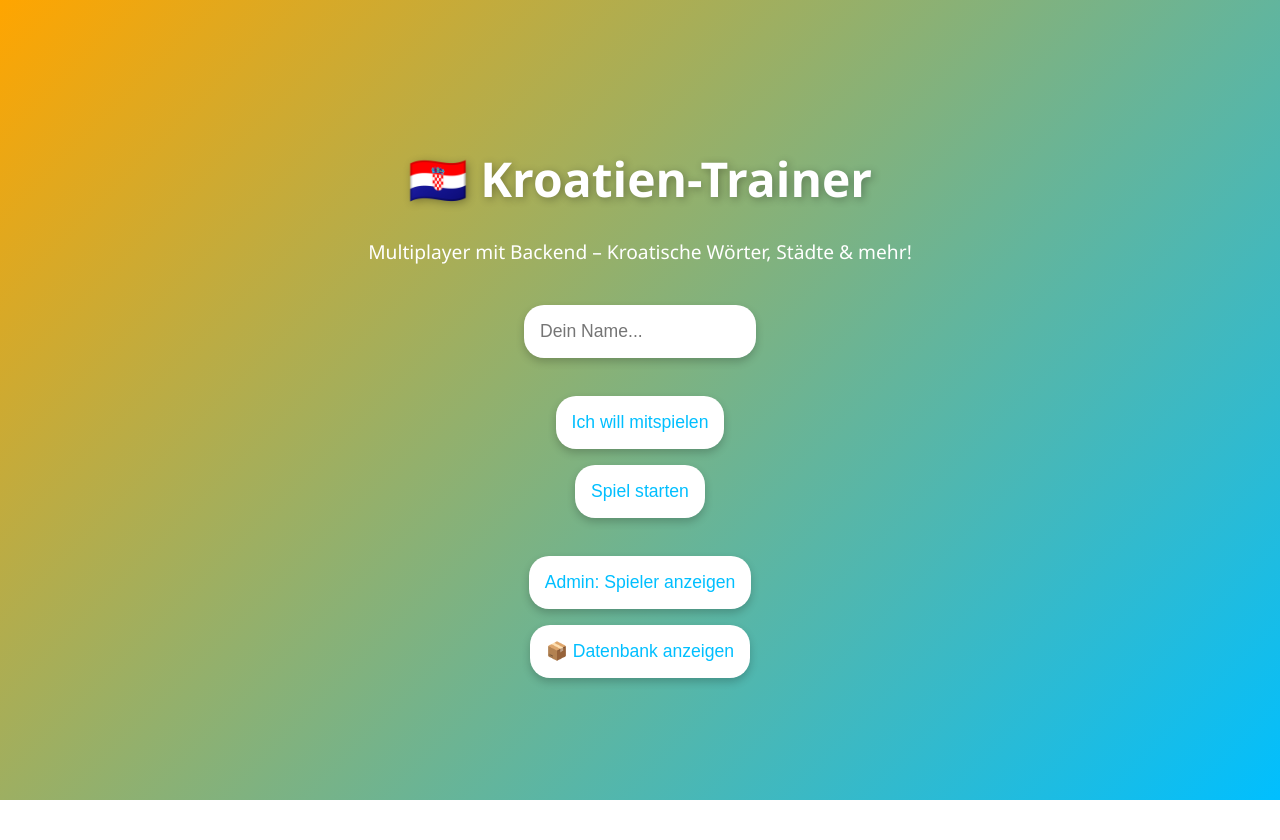
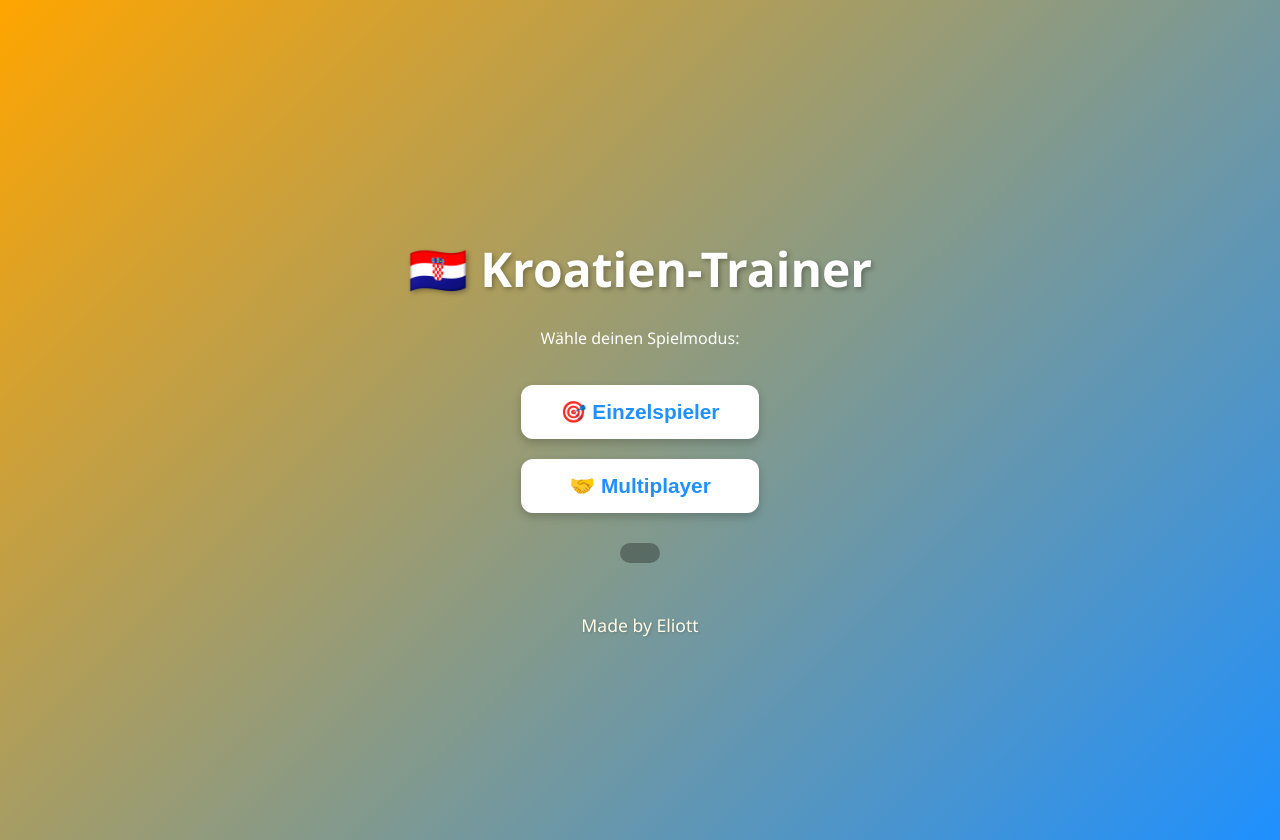
Before and after one commit to lucio2323232/kroatien-neuu, a website: page frontend/index.html in a window 1280 px wide. Before the commit the page ends 800 px from the top, so only its background shows below. Drawn offline with Linux system fonts and the light colour scheme.

```diff
--- a/frontend/index.html
+++ b/frontend/index.html
@@ -1,120 +1,149 @@
+
 <!DOCTYPE html>
 <html lang="de">
 <head>
   <meta charset="UTF-8" />
-  <meta name="viewport" content="width=device-width, initial-scale=1.0" />
-  <title>🇭🇷 Kroatien-Trainer – Multiplayer 🌞</title>
+  <meta name="viewport" content="width=device-width, initial-scale=1.0"/>
+  <title>Kroatien-Trainer</title>
   <style>
     body {
       margin: 0;
-      padding: 0;
       font-family: 'Segoe UI', sans-serif;
-      background: linear-gradient(135deg, #ffa500, #00bfff);
+      background: linear-gradient(135deg, #FFA500, #1E90FF);
       color: white;
-      text-align: center;
-      height: 100vh;
       display: flex;
       flex-direction: column;
+      align-items: center;
       justify-content: center;
-      align-items: center;
-      animation: bgmove 15s ease-in-out infinite alternate;
+      min-height: 100vh;
+      padding: 20px;
+      text-align: center;
     }
-    @keyframes bgmove {
-      0% { background-position: left; }
-      100% { background-position: right; }
+
+    h1 {
+      font-size: 3em;
+      margin-bottom: 10px;
+      text-shadow: 2px 2px 5px rgba(0,0,0,0.3);
     }
-    h1 {
-      font-size: 3rem;
-      margin-bottom: 0.5rem;
-      text-shadow: 2px 2px 8px rgba(0, 0, 0, 0.3);
+
+    .mode-select {
+      margin-top: 20px;
+      display: flex;
+      flex-direction: column;
+      gap: 20px;
     }
-    p {
-      font-size: 1.2rem;
-      margin-bottom: 2rem;
+
+    button {
+      font-size: 1.3em;
+      padding: 15px 40px;
+      border: none;
+      border-radius: 12px;
+      cursor: pointer;
+      background-color: white;
+      color: #1E90FF;
+      font-weight: bold;
+      box-shadow: 0 4px 10px rgba(0,0,0,0.2);
+      transition: transform 0.2s ease, background-color 0.3s ease;
     }
-    input, button {
-      padding: 1rem;
-      margin: 0.5rem;
-      font-size: 1.1rem;
+
+    button:hover {
+      transform: scale(1.05);
+      background-color: #f8c146;
+      color: white;
+    }
+
+    #response, #quiz-box {
+      margin-top: 30px;
+      font-size: 1.2em;
+      background-color: rgba(0,0,0,0.3);
+      padding: 10px 20px;
+      border-radius: 10px;
+    }
+
+    input {
+      padding: 8px;
+      font-size: 1em;
+      border-radius: 8px;
       border: none;
-      border-radius: 20px;
-      box-shadow: 0 4px 8px rgba(0,0,0,0.2);
+      margin-top: 10px;
     }
-    input {
-      width: 200px;
-    }
-    button {
-      cursor: pointer;
-      background: white;
-      color: #00bfff;
-      transition: all 0.3s ease;
-    }
-    button:hover {
-      background: #00bfff;
-      color: white;
-      transform: scale(1.05);
-    }
-    #players {
-      margin-top: 2rem;
-      background: rgba(255,255,255,0.2);
-      padding: 1rem;
-      border-radius: 12px;
-      width: 300px;
+
+    footer {
+      margin-top: 50px;
+      font-size: 1.1em;
+      color: #fffbe6;
+      text-shadow: 1px 1px 3px rgba(0,0,0,0.2);
     }
   </style>
 </head>
 <body>
   <h1>🇭🇷 Kroatien-Trainer</h1>
-  <p>Multiplayer mit Backend – Kroatische Wörter, Städte & mehr!</p>
-  <input id="nameInput" placeholder="Dein Name..." />
-  <br/>
-  <button onclick="joinGame()">Ich will mitspielen</button>
-  <button onclick="startGame()">Spiel starten</button>
-  <br/>
-  <button onclick="showPlayers()">Admin: Spieler anzeigen</button>
-  <button onclick="showGames()">📦 Datenbank anzeigen</button>
+  <p>Wähle deinen Spielmodus:</p>
 
-  <div id="players" style="display:none;">
-    <h3>👥 Spieler im Spiel:</h3>
-    <ul id="playerList"></ul>
+  <div class="mode-select">
+    <button onclick="startSingleplayer()">🎯 Einzelspieler</button>
+    <button onclick="startMultiplayer()">🤝 Multiplayer</button>
   </div>
 
+  <div id="quiz-box" style="display:none;">
+    <p id="question"></p>
+    <input id="answer" type="text" placeholder="Deine Antwort"/>
+    <button onclick="checkAnswer()">Antwort prüfen</button>
+    <p id="quiz-result"></p>
+  </div>
+
+  <div id="response"></div>
+
   <script>
-    async function joinGame() {
-      const name = document.getElementById('nameInput').value;
-      const res = await fetch('/join', {
-        method: 'POST',
-        headers: { 'Content-Type': 'application/json' },
-        body: JSON.stringify({ name })
-      });
-      const data = await res.json();
-      alert(data.message || data.error);
+    const questions = [
+      { q: "Wie heißt die Hauptstadt von Kroatien?", a: "Zagreb" },
+      { q: "Welche Stadt liegt an der Adria und ist bekannt für ihre Altstadt?", a: "Dubrovnik" },
+      { q: "Wie heißt die kroatische Währung (alt)?", a: "Kuna" },
+      { q: "Welche Stadt beginnt mit 'S' und liegt an der Küste?", a: "Split" },
+      { q: "Wie heißt der bekannte Nationalpark mit Wasserfällen?", a: "Plitvicer Seen" }
+    ];
+
+    let current = 0;
+
+    function startSingleplayer() {
+      current = 0;
+      document.getElementById('response').innerHTML = "";
+      document.getElementById('quiz-box').style.display = "block";
+      showQuestion();
     }
 
-    async function startGame() {
-      const res = await fetch('/start-game', { method: 'POST' });
-      const data = await res.json();
-      alert(data.message || data.error);
+    function showQuestion() {
+      document.getElementById('quiz-result').textContent = "";
+      document.getElementById('answer').value = "";
+      document.getElementById('question').textContent = questions[current].q;
     }
 
-    async function showPlayers() {
-      const res = await fetch('/players');
-      const players = await res.json();
-      document.getElementById('players').style.display = 'block';
-      const list = document.getElementById('playerList');
-      list.innerHTML = '';
-      players.forEach(p => {
-        const item = document.createElement('li');
-        item.textContent = p.name + ' (' + new Date(p.joinedAt).toLocaleTimeString() + ')';
-        list.appendChild(item);
-      });
+    function checkAnswer() {
+      const userAnswer = document.getElementById('answer').value.trim().toLowerCase();
+      const correctAnswer = questions[current].a.toLowerCase();
+      if (userAnswer === correctAnswer) {
+        document.getElementById('quiz-result').textContent = "✅ Richtig!";
+      } else {
+        document.getElementById('quiz-result').textContent = "❌ Falsch, richtige Antwort: " + questions[current].a;
+      }
+      current = (current + 1) % questions.length;
+      setTimeout(showQuestion, 2000);
     }
 
-    async function showGames() {
-      const res = await fetch('/games');
-      const games = await res.json();
-      alert(JSON.stringify(games, null, 2));
+    function startMultiplayer() {
+      const host = Math.random() < 0.5;
+      if (host) {
+        const gameCode = Math.random().toString(36).substring(2, 7).toUpperCase();
+        document.getElementById('response').innerHTML = `🎲 Du bist der Host. Gib diesen Code deinem Freund: <strong>${gameCode}</strong>`;
+      } else {
+        const code = prompt("Bitte gib den Spielcode deines Freundes ein:");
+        document.getElementById('response').innerHTML = `🔗 Du trittst dem Spiel mit Code <strong>${code}</strong> bei.`;
+      }
     }
   </script>
+
+  <footer>
+    Made by Eliott
+  </footer>
 </body>
 </html>
```
